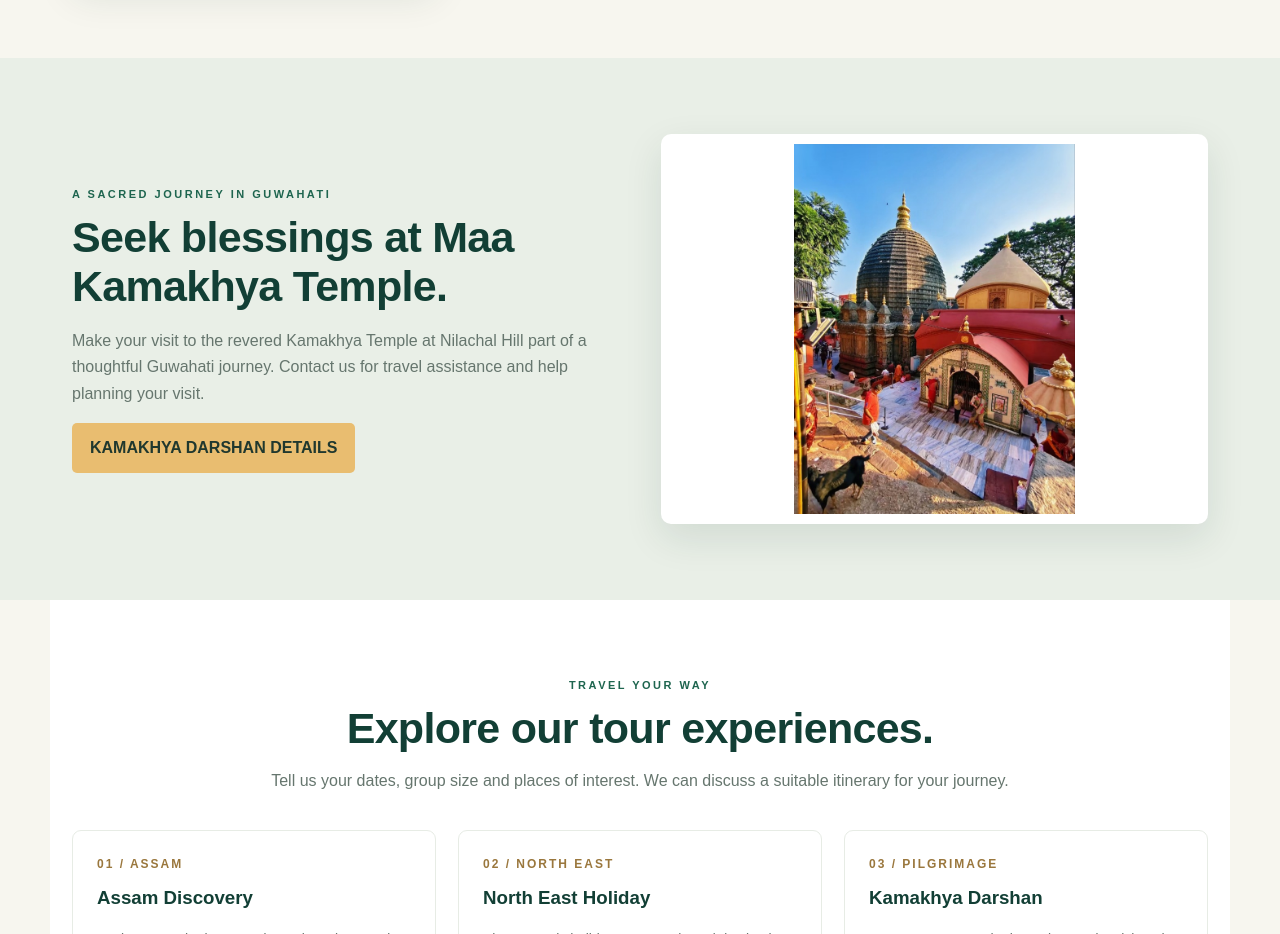
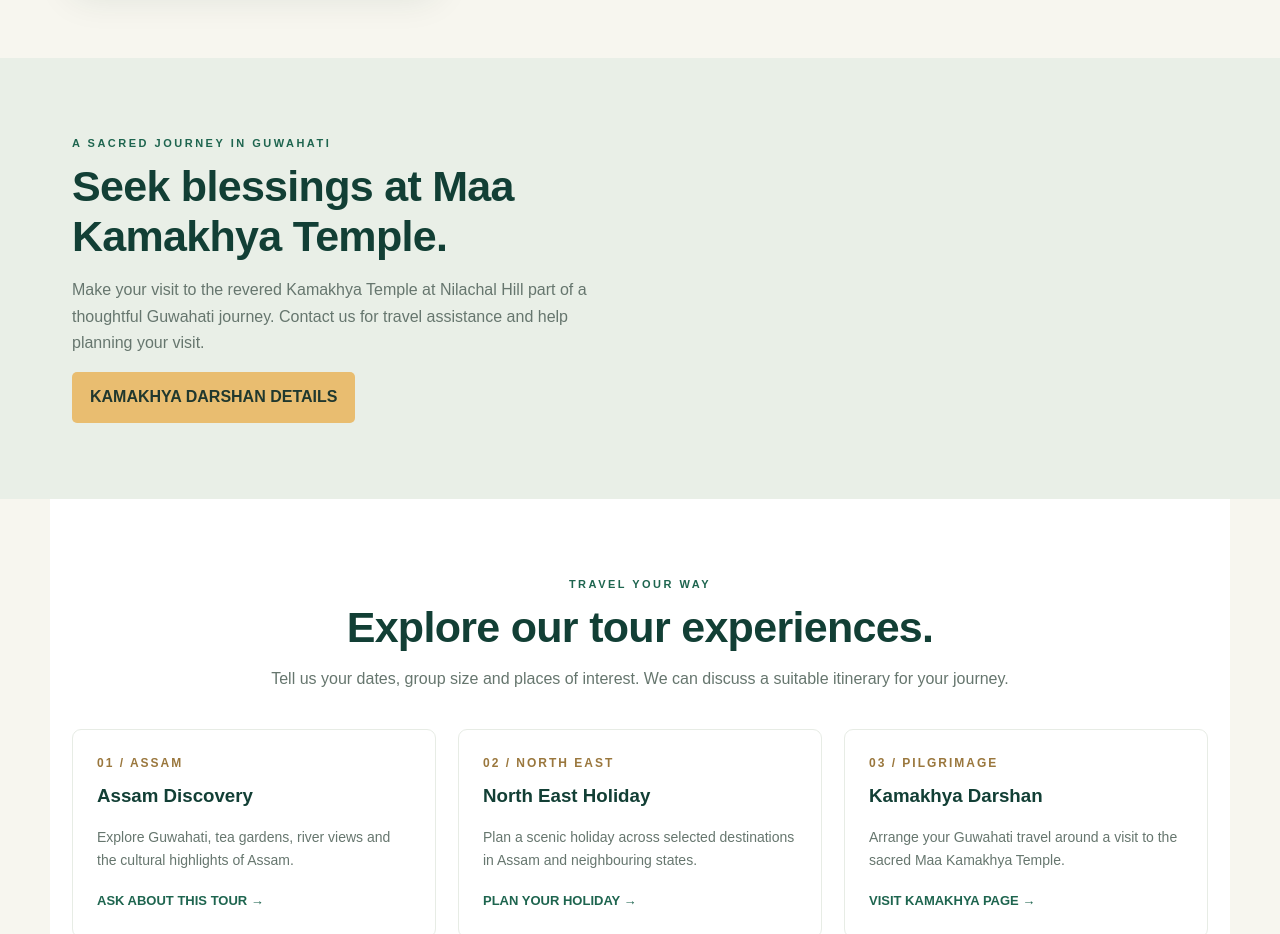
Before and after one commit to hazarikasuresh29-ctrl/Brahmaputra-Trail, a plain HTML site: page index.html in a window 1280 px wide. Shown: the part 2680-3614 px from the top of the page. Drawn offline with Linux system fonts and the light colour scheme.

Commit message:
Update index.html
Removed an image tag from the Kamakhya section.

```diff
--- a/index.html
+++ b/index.html
@@ -125,7 +125,7 @@ footer{background:#0b2b24;color:#dce8df;padding:28px 22px;text-align:center;font
 <section class="intro-band" id="kamakhya">
 <div class="section two-col">
 <div><div class="eyebrow">A SACRED JOURNEY IN GUWAHATI</div><h2>Seek blessings at Maa Kamakhya Temple.</h2><p>Make your visit to the revered Kamakhya Temple at Nilachal Hill part of a thoughtful Guwahati journey. Contact us for travel assistance and help planning your visit.</p><a class="btn" href="kamakhya.html">KAMAKHYA DARSHAN DETAILS</a></div>
-<img src="IMG_20261104_201912.jpg" alt="Original photograph of Kamakhya Temple at Nilachal Hill, Guwahati" style="object-fit:contain;background:#fff;padding:10px">
+
 </div>
 </section>
 
```
